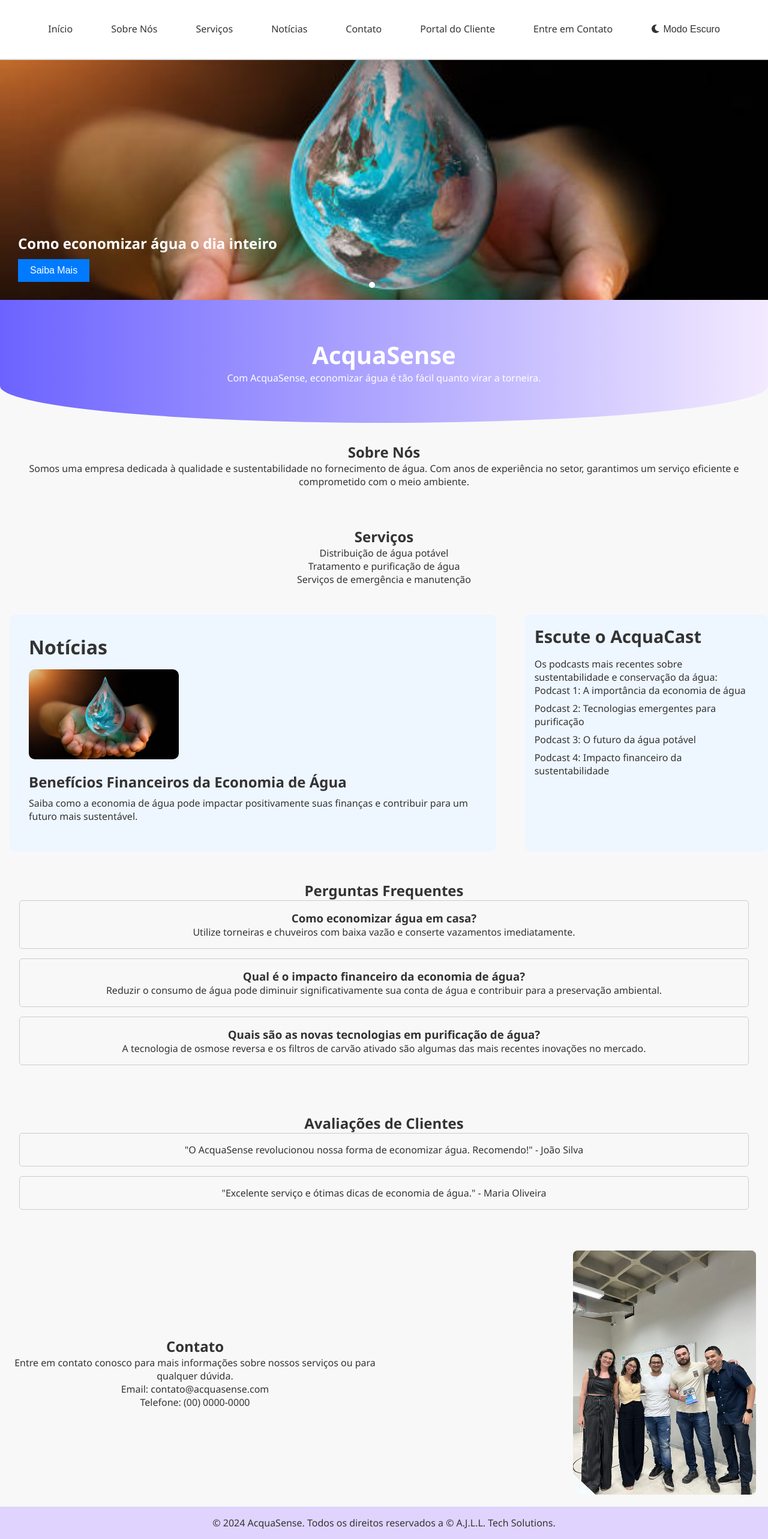
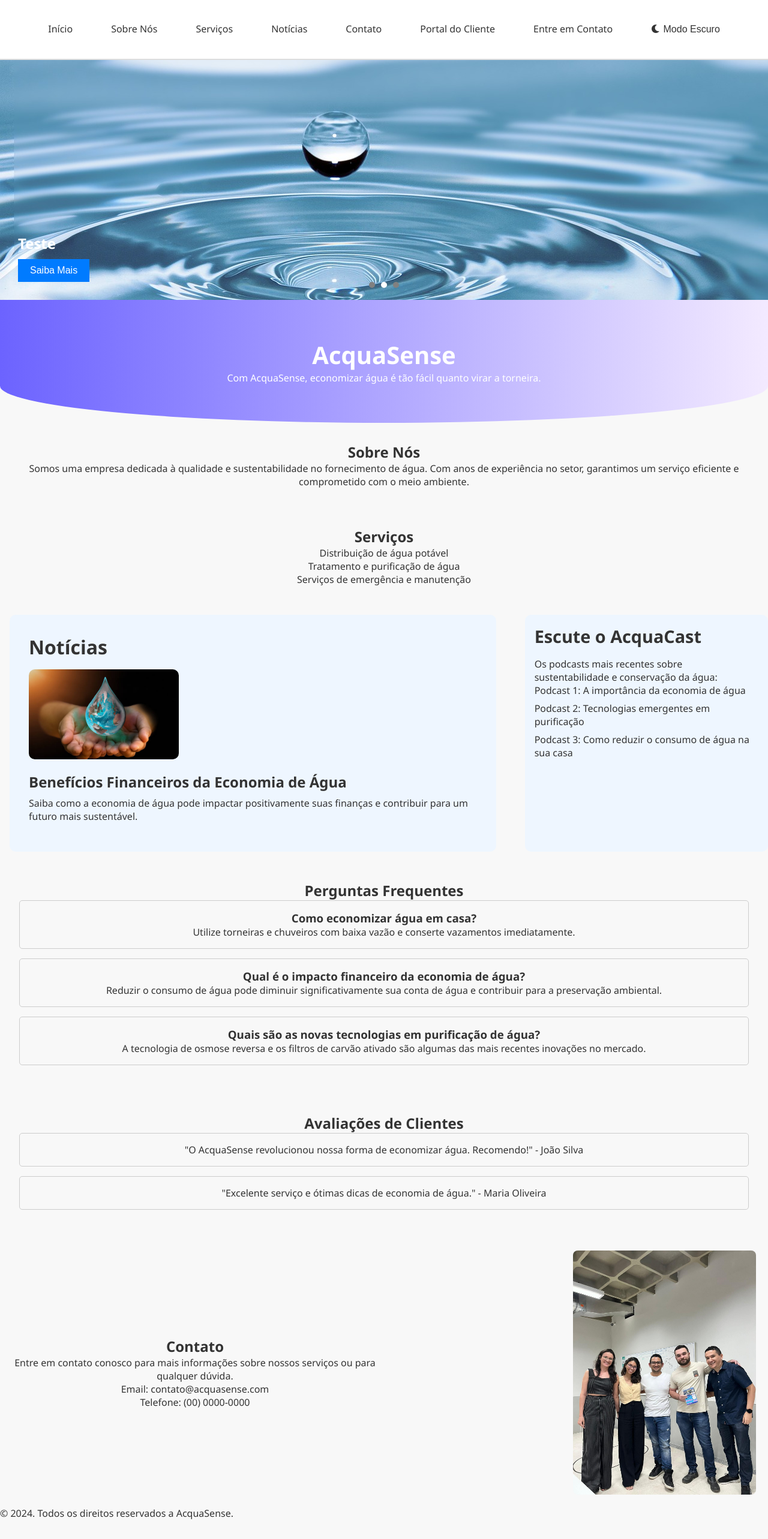
Before and after one commit to LcasFerrei/AcquaSense, a React (Create React App) app in the folder AcquaSense React/: page / in a window 1280 px wide. Shown: the whole page at 60% size. After the commit the page ends 2534 px from the top, so only its background shows below. Built offline with nearby package versions, Linux system fonts and the light colour scheme.

Commit message:
Pagina Home, com script e css, base

```diff
--- a/AcquaSense React/src/pages/home/Home.js
+++ b/AcquaSense React/src/pages/home/Home.js
@@ -1,89 +1,27 @@
-/*import React from 'react';
-import './Homepage.css'; // Importa o CSS para a página inicial
-
-import imgTeste from "../../Assets/img home/indice-3.jpg";
-
-const HomePage = () => {
-  return (
-    <div className="homepage">
-      <header className="header">
-        <div className="header-content">
-          <h1 className="project-title">Acquasense</h1>
-          <p className="project-description">
-            Descubra como manter a economia de água em sua vida com Acquasense! Transforme a gestão de água em algo simples e eficiente.
-          </p>
-          <a href="#learn-more" className="cta-button">Saiba Mais</a>
-        </div>
-      </header>
-
-      <section className="carousel">
-        <div className="carousel-content">
-          <img src={imgTeste} alt="Imagem 1" className="carousel-image" />
-          <img src={imgTeste} alt="Imagem 2" className="carousel-image" />
-          <img src={imgTeste} alt="Imagem 3" className="carousel-image" />
-        </div>
-      </section>
-
-      <section id="learn-more" className="learn-more">
-        <div className="learn-more-content">
-          <h2 className="section-title">Sobre o Acquasense</h2>
-          <p className="section-description">
-            O Acquasense é uma plataforma inovadora dedicada a ajudar você a economizar água. Com funcionalidades avançadas e uma interface intuitiva, nossa missão é promover a sustentabilidade e a eficiência no uso dos recursos hídricos.
-          </p>
-        </div>
-      </section>
-
-      <section className="news">
-        <h2 className="news-title">Últimas Notícias</h2>
-        <div className="news-container">
-          <div className="news-card">
-            <h3 className="news-card-title">Notícia 1</h3>
-            <p className="news-card-content">
-              Descubra as últimas atualizações e novidades do Acquasense. Mantenha-se informado sobre novos recursos e melhorias.
-            </p>
-            <a href="#" className="news-card-button">Leia Mais</a>
-          </div>
-          <div className="news-card">
-            <h3 className="news-card-title">Notícia 2</h3>
-            <p className="news-card-content">
-              Acompanhe nossos blogs e artigos sobre sustentabilidade e gestão eficiente da água. Informe-se sobre como fazer a diferença.
-            </p>
-            <a href="#" className="news-card-button">Leia Mais</a>
-          </div>
-        </div>
-      </section>
-    </div>
-  );
-};
-
-export default HomePage;*/
-
-// src/App.js
-
 import React, { useState, useEffect } from 'react';
 import './App.css';
-import Slider from 'react-slick';
 import img1 from '../../Assets/img home/0.jpg';
 import img2 from '../../Assets/img home/agua.jpg';
 import img3 from '../../Assets/img home/indice-3.jpg';
 import contactImg from '../../Assets/img home/grupo.jpg';
-import bannerImg from '../../Assets/img home/agua.jpg'; // Supondo que o banner esteja aqui
+import bannerImg from '../../Assets/img home/agua.jpg';
 
-
+// Hook customizado para o carrossel
 const useCarousel = (items, interval = 5000) => {
     const [currentItem, setCurrentItem] = useState(0);
 
     useEffect(() => {
         const intervalId = setInterval(() => {
-            setCurrentItem((prev) => (prev + 1) % items.length);
+            setCurrentItem((prevItem) => (prevItem + 1) % items.length);
         }, interval);
 
         return () => clearInterval(intervalId);
     }, [items.length, interval]);
 
-    return currentItem;
+    return { currentItem, setCurrentItem };
 };
 
+// Componente do carrossel de banners
 const BannerCarousel = () => {
     const bannerItems = [
         {
@@ -97,34 +35,29 @@ const BannerCarousel = () => {
             buttonText: "Saiba Mais",
         },
         {
-            title: "Grupinhoooooooooooooooooooooooo",
+            title: "Grupinho",
             image: contactImg,
             buttonText: "Saiba Mais",
         },
     ];
 
-    const [currentBanner, setCurrentBanner] = useState(0);
-
-    // Função para mudar o banner atual ao clicar nos indicadores
-    const handleIndicatorClick = (index) => {
-        setCurrentBanner(index);
-    };
+    const { currentItem, setCurrentItem } = useCarousel(bannerItems);
 
     return (
         <div className="banner-carousel">
             <div className="banner-slide">
-                <img src={bannerItems[currentBanner].image} alt={bannerItems[currentBanner].title} />
+                <img src={bannerItems[currentItem].image} alt={bannerItems[currentItem].title} />
                 <div className="banner-content">
-                    <h2>{bannerItems[currentBanner].title}</h2>
-                    <button>{bannerItems[currentBanner].buttonText}</button>
+                    <h2>{bannerItems[currentItem].title}</h2>
+                    <button>{bannerItems[currentItem].buttonText}</button>
                 </div>
             </div>
             <div className="indicators">
                 {bannerItems.map((_, index) => (
                     <span
                         key={index}
-                        className={`indicator ${currentBanner === index ? 'active' : ''}`}
-                        onClick={() => handleIndicatorClick(index)}
+                        className={`indicator ${currentItem === index ? 'active' : ''}`}
+                        onClick={() => setCurrentItem(index)}
                     ></span>
                 ))}
             </div>
@@ -132,7 +65,7 @@ const BannerCarousel = () => {
     );
 };
 
-
+// Componente do carrossel de notícias
 const NewsCarousel = () => {
     const newsItems = [
         {
@@ -150,29 +83,25 @@ const NewsCarousel = () => {
             content: "Explore as mais recentes inovações no tratamento e purificação da água.",
             image: img3
         },
-        {
-            title: "Novas Tecnologias em Purificação de Água",
-            content: "Explore as mais recentes inovações no tratamento e purificação da água.",
-            image: img1
-        }
     ];
 
-    const currentNews = useCarousel(newsItems);
+    const { currentItem } = useCarousel(newsItems);
 
     return (
         <section id="news" className="news">
             <h2>Notícias</h2>
             <div className="carousel">
-                <article key={currentNews}>
-                    <img src={newsItems[currentNews].image} alt={newsItems[currentNews].title} className="news-image" />
-                    <h3>{newsItems[currentNews].title}</h3>
-                    <p>{newsItems[currentNews].content}</p>
+                <article key={currentItem}>
+                    <img src={newsItems[currentItem].image} alt={newsItems[currentItem].title} className="news-image" />
+                    <h3>{newsItems[currentItem].title}</h3>
+                    <p>{newsItems[currentItem].content}</p>
                 </article>
             </div>
         </section>
     );
 };
 
+// Componente do cabeçalho
 const Header = () => {
     const toggleDarkMode = () => {
         document.body.classList.toggle('dark-mode');
@@ -212,6 +141,7 @@ const Header = () => {
     );
 };
 
+// Componente principal do conteúdo
 const MainContent = () => (
     <main>
         <section id="home" className="hero">
@@ -273,6 +203,7 @@ const MainContent = () => (
     </main>
 );
 
+// Componente da seção de notícias
 const NewsSection = () => (
     <div className="news-section">
         <NewsCarousel />
@@ -280,6 +211,7 @@ const NewsSection = () => (
     </div>
 );
 
+// Componente do AcquaCast (podcast)
 const AcquaCast = () => {
     return (
         <aside className="acquacast">
@@ -287,29 +219,28 @@ const AcquaCast = () => {
             <p>Os podcasts mais recentes sobre sustentabilidade e conservação da água:</p>
             <ul>
                 <li><a href="#">Podcast 1: A importância da economia de água</a></li>
-                <li><a href="#">Podcast 2: Tecnologias emergentes para purificação</a></li>
-                <li><a href="#">Podcast 3: O futuro da água potável</a></li>
-                <li><a href="#">Podcast 4: Impacto financeiro da sustentabilidade</a></li>
+                <li><a href="#">Podcast 2: Tecnologias emergentes em purificação</a></li>
+                <li><a href="#">Podcast 3: Como reduzir o consumo de água na sua casa</a></li>
             </ul>
         </aside>
     );
 };
 
+// Componente do rodapé
 const Footer = () => (
-    <footer className="footer">
-        <p>&copy; 2024 AcquaSense. Todos os direitos reservados a © A.J.L.L. Tech Solutions.</p>
+    <footer>
+        <p>&copy; 2024. Todos os direitos reservados a AcquaSense.</p>
     </footer>
 );
 
-const HomePage = () => {
-    return (
-        <div className="app">
+// Componente principal
+const Home = () => (
+    <div className="home-page">
         <Header />
         <BannerCarousel />
         <MainContent />
         <Footer />
     </div>
 );
-};
 
-export default HomePage;
+export default Home;
```
Lines whose indentation alone changed are shown as unchanged.
